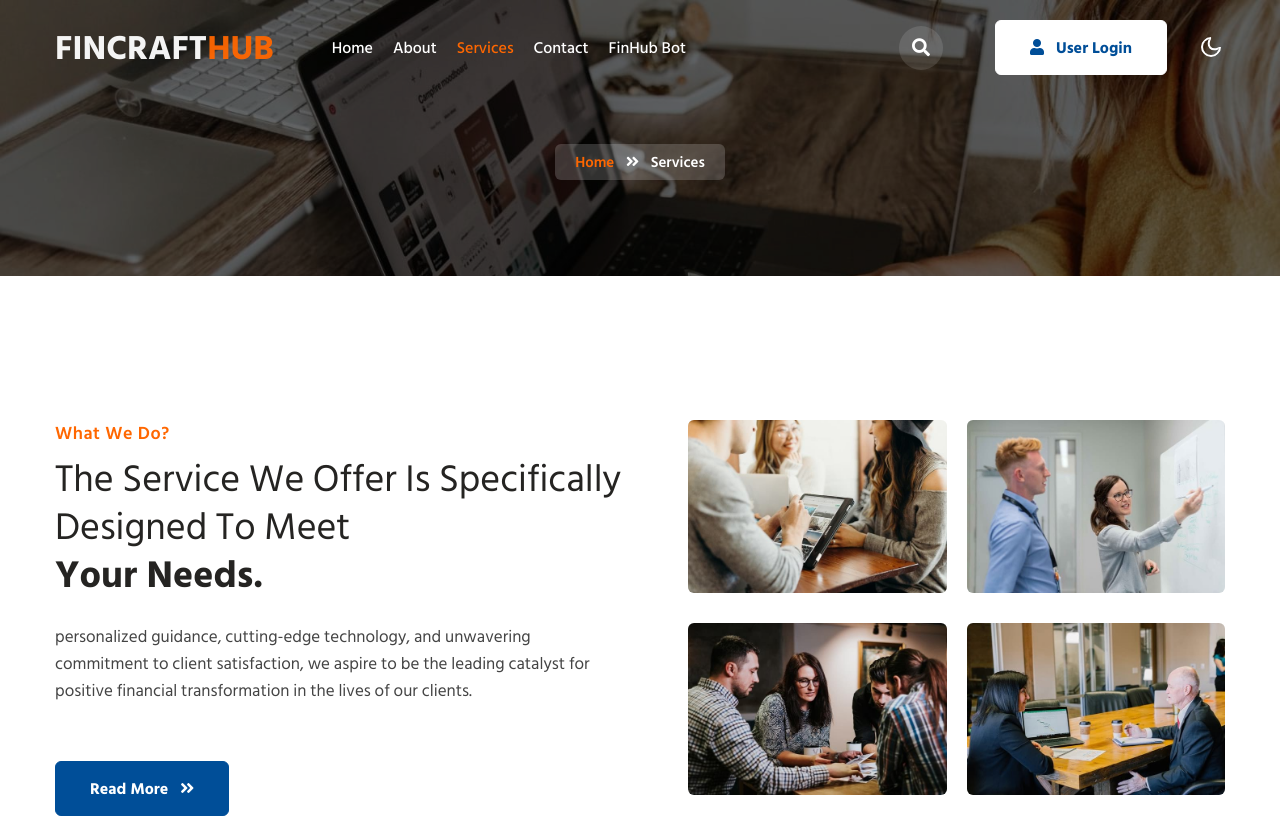
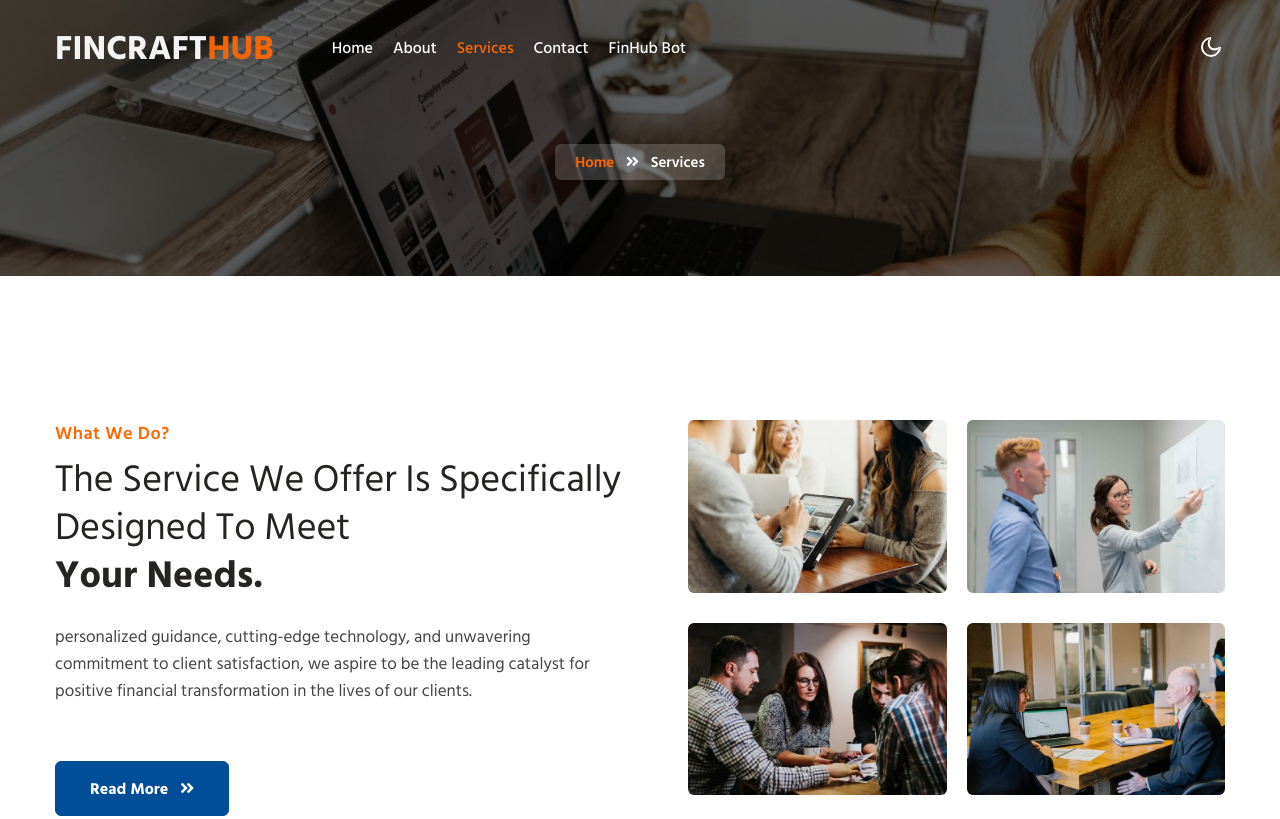
Before and after one commit to shibanxiety/FINCRAFTHUB777, a plain HTML site: page services.html in a window 1280 px wide. Shown: the top 819 px of the page. Drawn offline with Linux system fonts and the light colour scheme.

Commit message:
Update services.html

```diff
--- a/services.html
+++ b/services.html
@@ -44,10 +44,7 @@
                             <a class="nav-link" href="bot.html">FinHub Bot</a>
 
                     </ul>
-                    <ul class="navbar-nav search-right mt-lg-0 mt-2">
-                        <li class="nav-item mr-2" title="Search"><a href="#search" class="search-search">
-                                <span class="fas fa-search" aria-hidden="true"></span></a></li>
-                        <li class="nav-item mx-lg-4"><a href="#" class="phone-btn btn-white d-none d-lg-block btn-style ms-2"><span class="fas fa-user me-2" aria-hidden="true"></span> User Login</a></li>
+
                     </ul>
 
                     <!-- //toggle switch for light and dark theme -->
```
